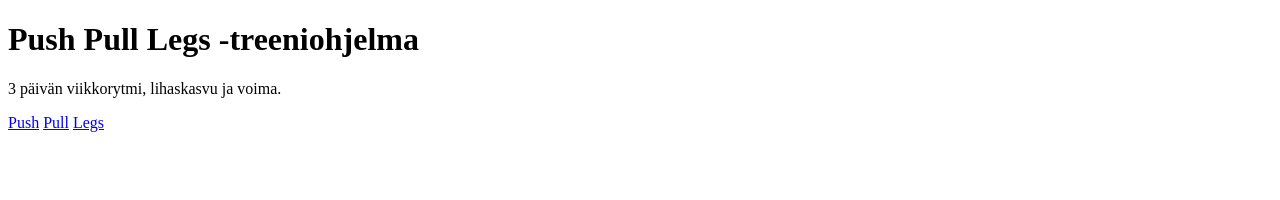
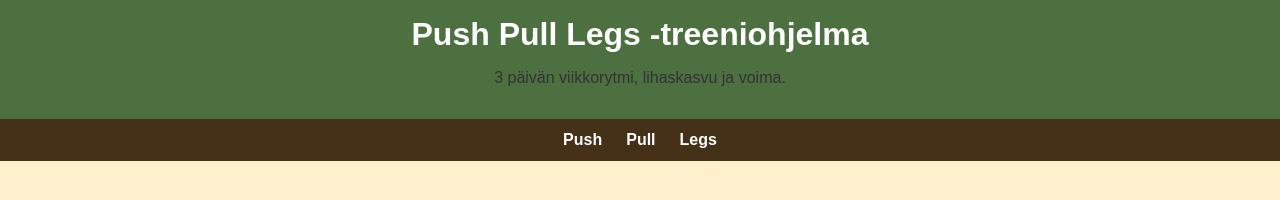
Before and after one commit to Leevisaajoranta/treeniohjelma, a plain HTML site: page treeniohjelma.html in a window 1280 px wide. Drawn offline with Linux system fonts and the light colour scheme.

Commit message:
etusivun korjaus

```diff
--- a/treeniohjelma.html
+++ b/treeniohjelma.html
@@ -1,7 +1,16 @@
-<!--Treeniohjelma nettisivut-->
+<!-- Treeniohjelma nettisivut -->
 
 <!DOCTYPE html>
 <html lang="fi">
+
+<head>
+  <meta charset="UTF-8">
+  <title>Push Pull Legs -treeniohjelma</title>
+  <link rel="stylesheet" href="treeniohjelma.css">
+</head>
+
+<body>
+
   <header>
     <h1>Push Pull Legs -treeniohjelma</h1>
     <p>3 päivän viikkorytmi, lihaskasvu ja voima.</p>
@@ -13,4 +22,5 @@
     <a href="legs.html">Legs</a>
   </nav>
 
+</body>
 </html>
```
Lines whose indentation alone changed are shown as unchanged.
